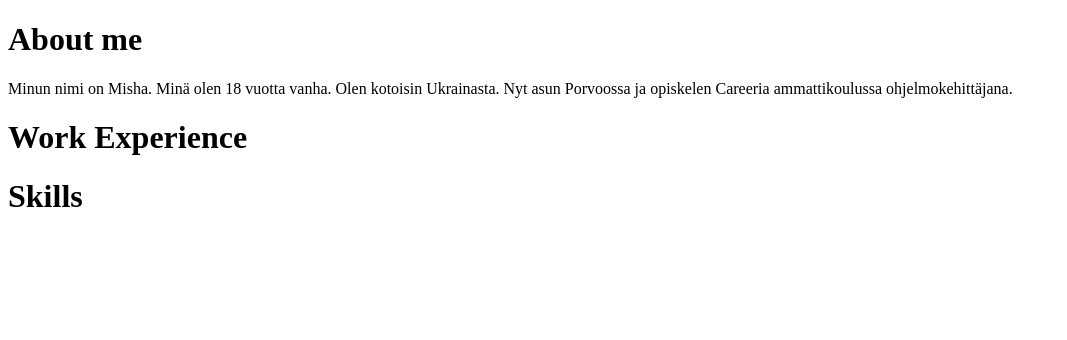
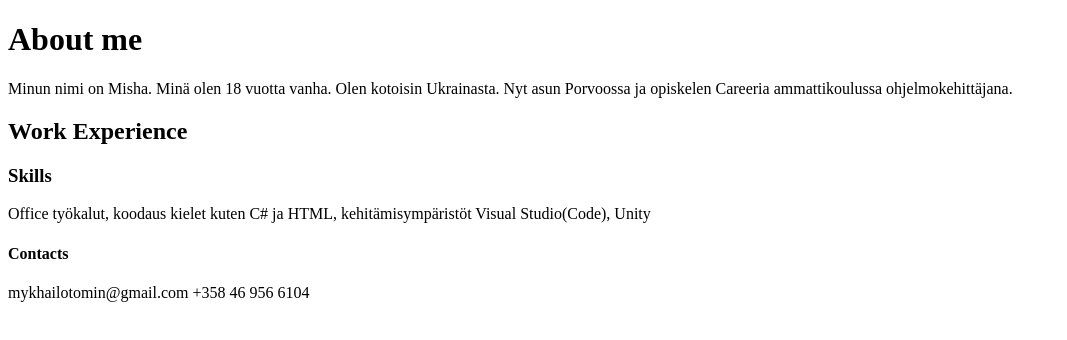
Before and after one commit to mishatomin/mishatomin.github.io, a plain HTML site: page index.html in a window 1280 px wide. Shown: the whole page, without its empty margins (0-1067 px from the left). Drawn offline with Linux system fonts and the light colour scheme.

Commit message:
Update index.html

```diff
--- a/index.html
+++ b/index.html
@@ -4,8 +4,13 @@
             <title>Portfolio</title>
             <h1>About me</h1>
             <p>Minun nimi on Misha. Minä olen 18 vuotta vanha. Olen kotoisin Ukrainasta. Nyt asun Porvoossa ja opiskelen Careeria ammattikoulussa ohjelmokehittäjana.</p>
-            <h1>Work Experience</h1>
+            <h2>Work Experience</h2>
             <p></p>
-            <h1>Skills</h1>
+            <h3>Skills</h3>
+            <p>Office työkalut, koodaus kielet kuten C# ja HTML,  kehitämisympäristöt Visual Studio(Code), Unity </p>
+            <h4>Contacts</h4>
+            <p>mykhailotomin@gmail.com
+                +358 46 956 6104
+            </p>
         </body>
     </html>
```
